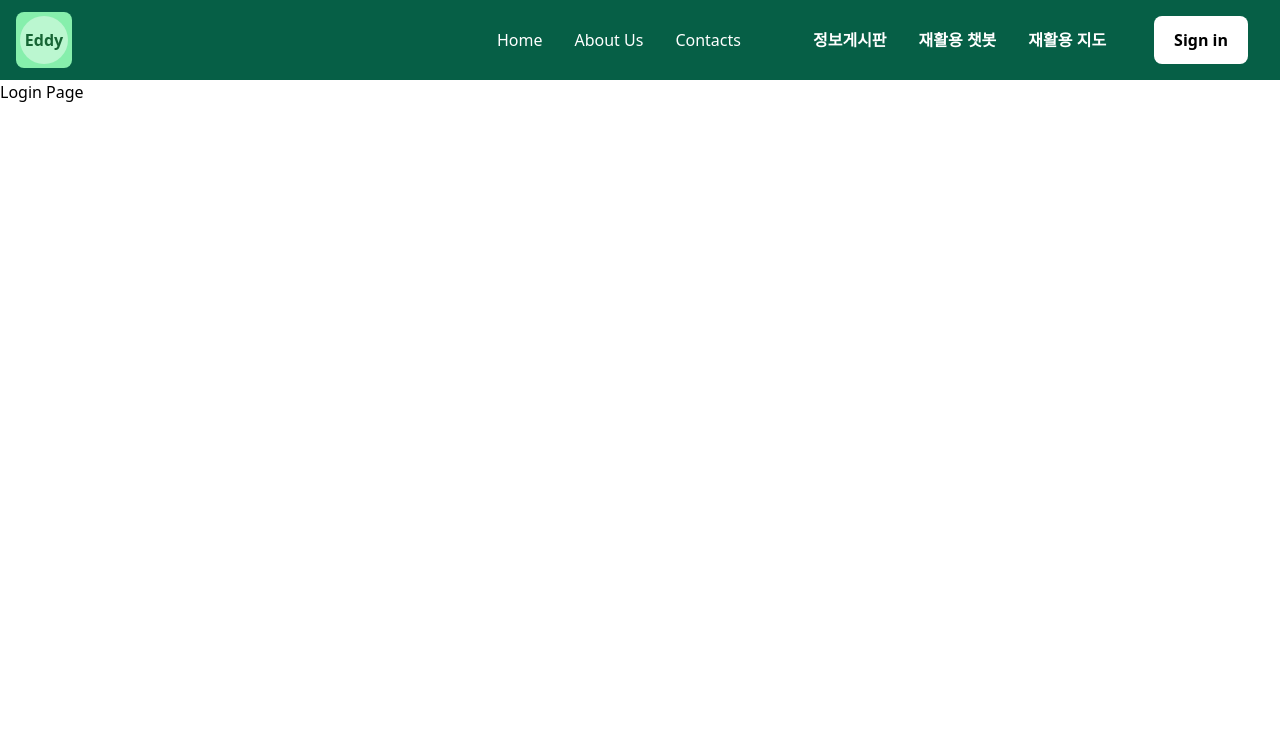
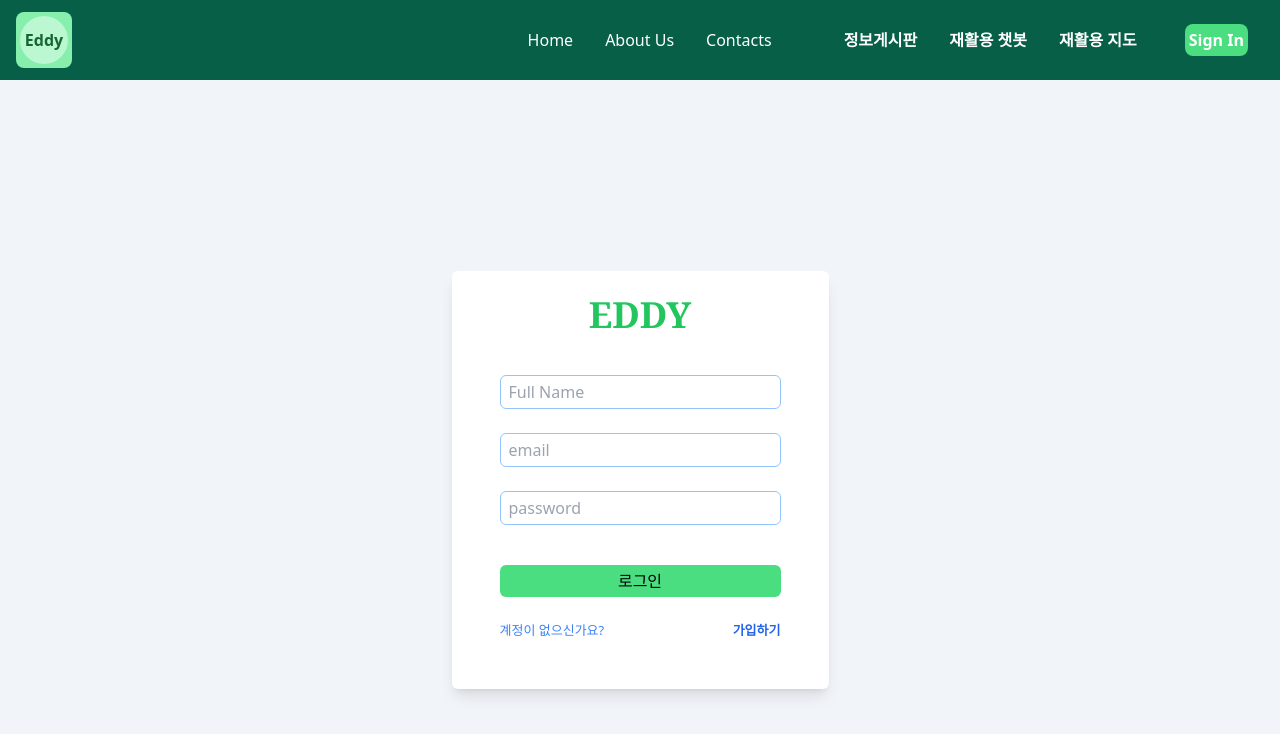
Before and after one commit to ecoleader-AiEcoLife/FrontEnd, a Next.js app: page /login in a window 1280 px wide. Shown: the top 734 px of the page. Built offline with nearby package versions, Linux system fonts and the light colour scheme.

Commit message:
update login page

```diff
--- a/app/(home)/page.tsx
+++ b/app/(home)/page.tsx
@@ -4,7 +4,7 @@ import News from "@/components/news/News";
 import Search from "@/components/search/Search";
 import Swipers from "@/components/slider/Swipers";
 import AddTodoForm from "@/components/todo/AddTodoForm";
-import ToDoList from "@/components/todo/ToDoList";
+import TodoList from "@/components/todo/TodoList";
 
 export default function Page() {
   return (
@@ -19,7 +19,7 @@ export default function Page() {
             재활용품 장바구니
           </h1>
           <AddTodoForm />
-          <ToDoList />
+          <TodoList />
         </div>
       </div>
 
--- a/app/login/page.tsx
+++ b/app/login/page.tsx
@@ -1,3 +1,46 @@
+import Link from "next/link";
+import { useState } from "react";
+
 export default function LoginPage() {
-  return <div>Login Page</div>;
+  const [name, setName] = useState("");
+  const [email, SetEmail] = useState("");
+  const [password, setPassword] = useState("");
+  const [error, setError] = useState("");
+
+  return (
+    <div className="bg-slate-100 flex justify-center items-center h-screen ">
+      <form className="bg-white shadow-lg rounded-md p-6">
+        <h1 className="text-green-500 text-4xl font-serif text-center font-bold mb-4">
+          EDDY
+        </h1>
+        <div className="flex flex-col p-6 gap-6 ">
+          <input
+            type="text"
+            placeholder="Full Name"
+            className="border border-blue-300 pl-2 p-1 rounded-md px-10"
+          />
+          <input
+            type="email"
+            placeholder="email"
+            className="border border-blue-300 pl-2 p-1 rounded-md px-10"
+          />
+          <input
+            type="password"
+            placeholder="password"
+            className="border border-blue-300 pl-2 p-1 rounded-md px-10"
+          />
+          <button className="bg-green-400 rounded-md mt-4 p-1">로그인</button>
+          <div className="flex justify-between">
+            <p className="text-blue-500 text-[13px]">계정이 없으신가요?</p>
+            <Link
+              href={"/register"}
+              className="text-blue-600 text-[13px] font-semibold"
+            >
+              가입하기
+            </Link>
+          </div>
+        </div>
+      </form>
+    </div>
+  );
 }
--- /dev/null
+++ b/app/register/page.tsx
@@ -0,0 +1,3 @@
+export default function RegisterPage() {
+  return <div>Register</div>;
+}
--- a/components/navbar/LinksNav.tsx
+++ b/components/navbar/LinksNav.tsx
@@ -55,8 +55,12 @@ export default function LinksNav() {
             </span>
           </Link>
         </div>
-        <Button value="Sign in" />
-
+        <Link
+          href="login"
+          className="bg-green-400 p-1 rounded-lg font-semibold text-white"
+        >
+          Sign In
+        </Link>
         <img
           className="bg-green-850 size-8 block lg:hidden cursor-pointer ml-4 hover:bg-emerald-500 rounded-md"
           src="/toggle.svg"
--- a/components/todo/AddTodoForm.tsx
+++ b/components/todo/AddTodoForm.tsx
@@ -19,14 +19,14 @@ export default function AddTodoForm() {
           type="text"
           value={text}
           onChange={(e) => setText(e.target.value)}
-          placeholder="Add a new todo"
+          placeholder="검색하고 싶은 재활용품을 담아보세요."
           className="appearance-none bg-transparent border-none w-full text-gray-700 mr-3 py-1 px-2 leading-tight focus:outline-none"
         />
         <button
           type="submit"
           className="flex-shrink-0 bg-blue-500 hover:bg-blue-700 border-blue-500 hover:border-blue-700 text-sm border-4 text-white py-1 px-2 rounded"
         >
-          Add Todo
+          담기
         </button>
       </div>
     </form>
```
